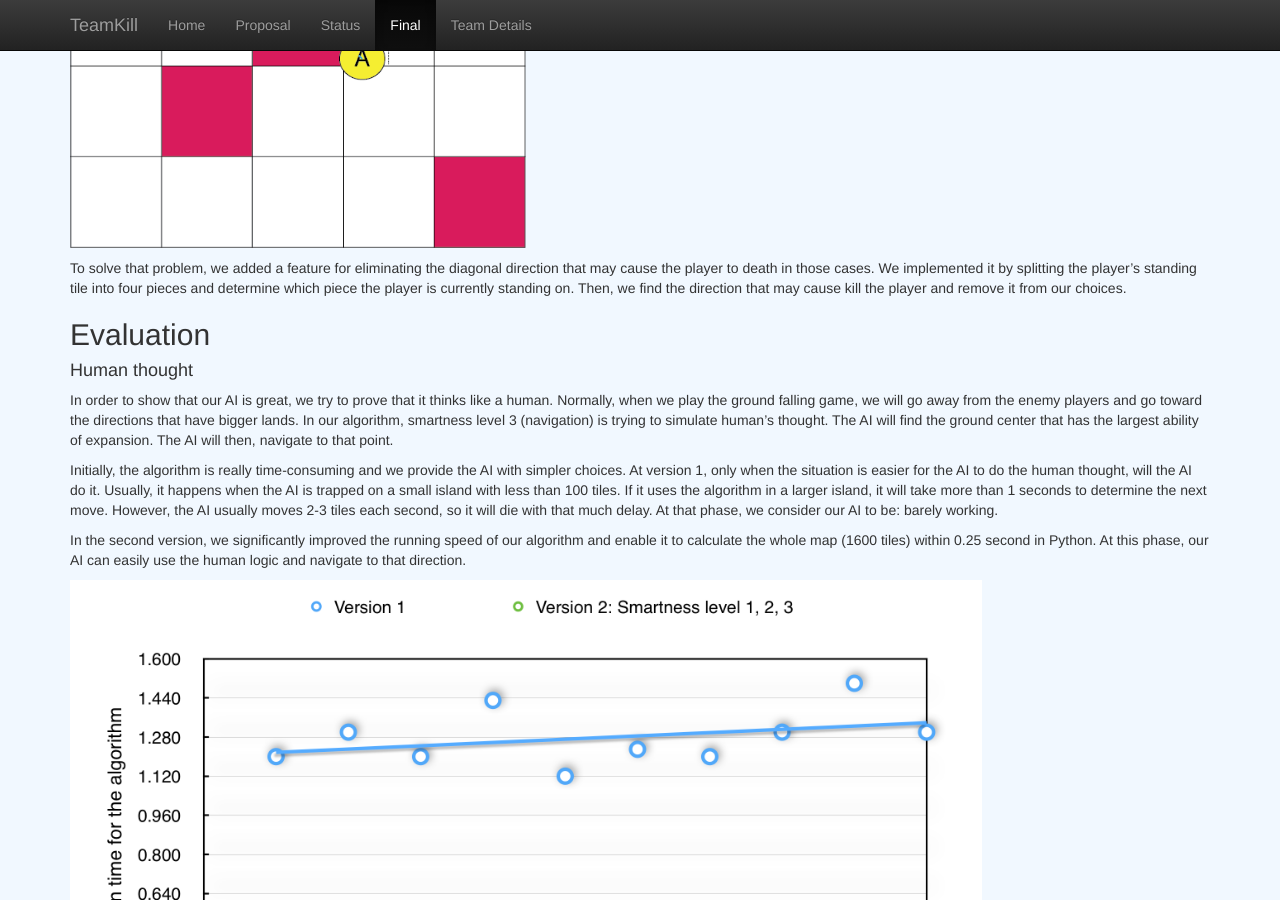
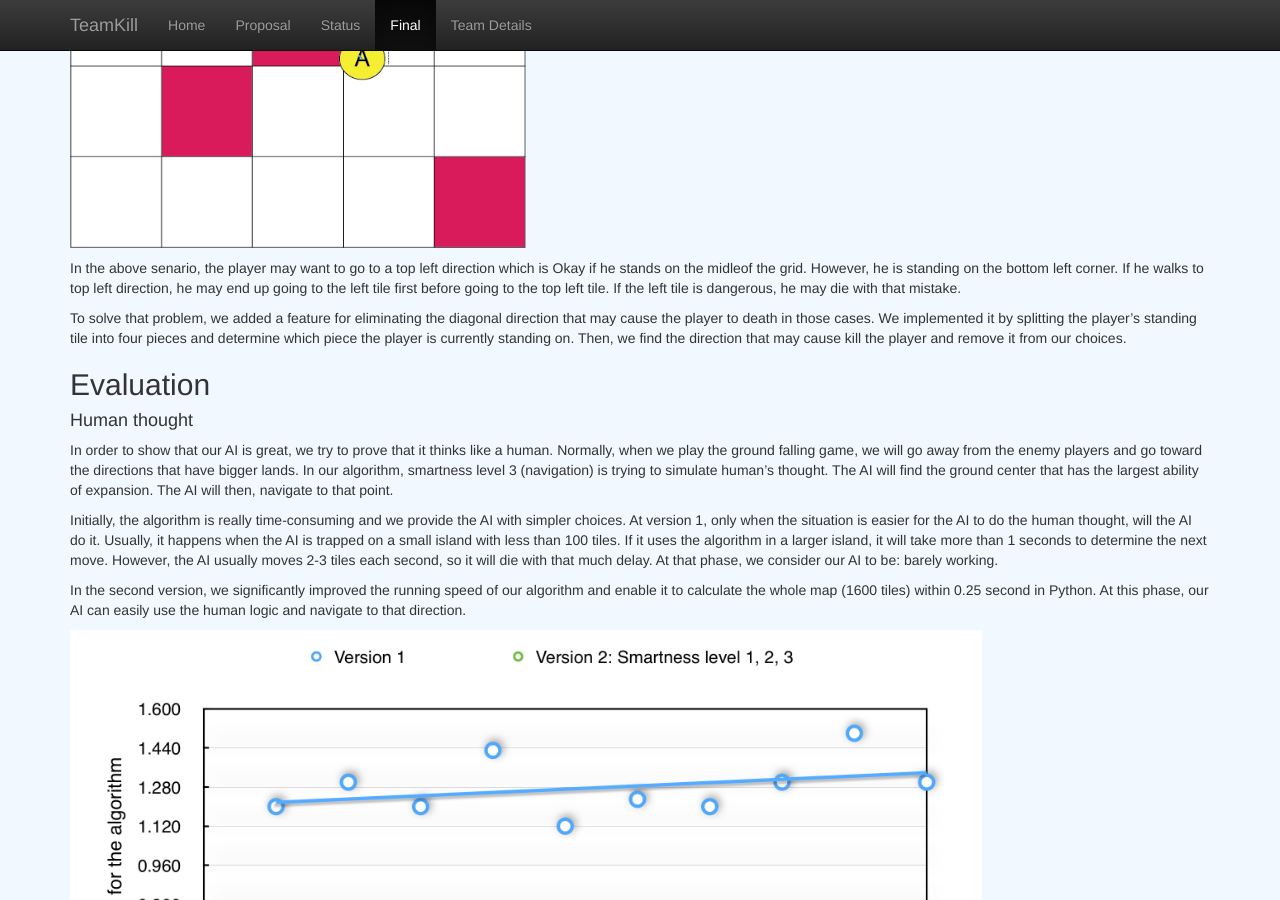
Before and after one commit to zhuohan/teamKill, a Jekyll site: the page built from docs/final.md, in a window 1280 px wide and 900 px high, scrolled down 4233 px. Built offline with Jekyll 4.4.1, drawn with Linux system fonts in a browser that asks for light colours.

Commit message:
Create final.md

```diff
--- a/docs/final.md
+++ b/docs/final.md
@@ -81,6 +81,8 @@ Additionally we realized that a special occasion that our agent may die by going
 
 ![Breadth First Search](logical direction.png){:class="img-responsive centered" height="40%" width="40%"}
 
+In the above senario, the player may want to go to a top left direction which is Okay if he stands on the midleof the grid. However, he is standing on the bottom left corner. If he walks to top left direction, he may end up going to the left tile first before going to the top left tile. If the left tile is dangerous, he may die with that mistake.
+
 To solve that problem, we added a feature for eliminating the diagonal direction that may cause the player to death in those cases. We implemented it by splitting the player’s standing tile into four pieces and determine which piece the player is currently standing on. Then, we find the direction that may cause kill the player and remove it from our choices.
 
 
```
